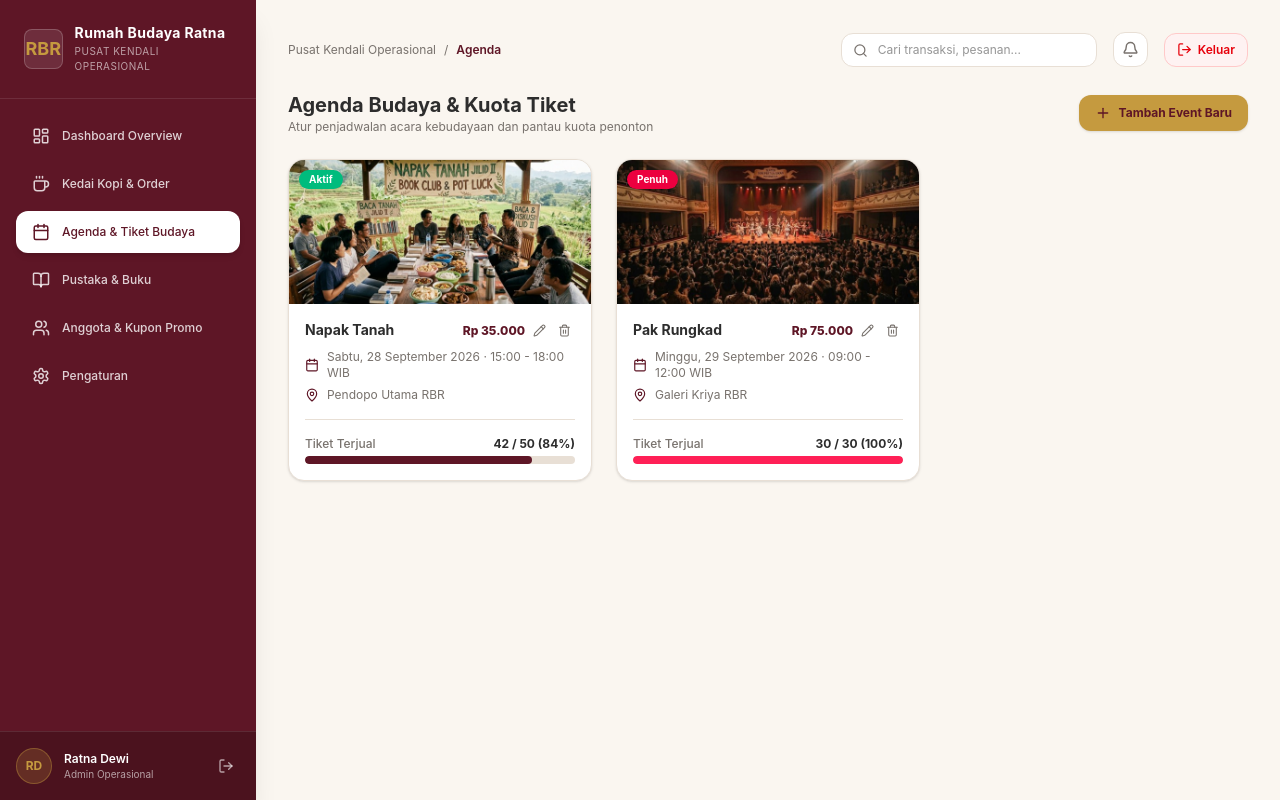
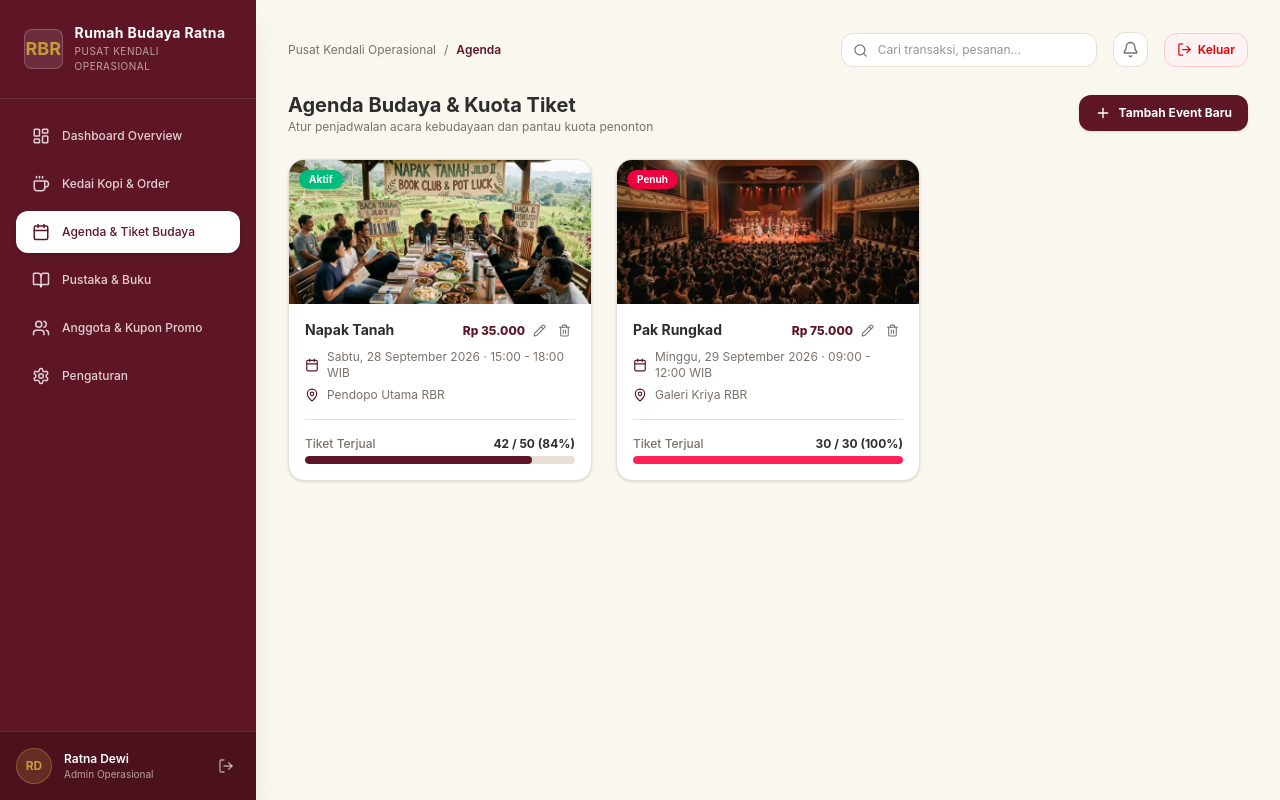
Before and after one commit to maskrisnaaji-cmyk/forntend-admin-rbr, a Next.js app: page /agenda in a window 1280 px wide. Built offline with nearby package versions, Linux system fonts and the light colour scheme; no server answers; sample sign-in values are in the browser's storage.

Commit message:
UI: Selaraskan warna tombol Buat Kupon Promo dan Tambah Event Baru dengan tema utama

```diff
--- a/app/agenda/page.tsx
+++ b/app/agenda/page.tsx
@@ -240,7 +240,7 @@ export default function AgendaPage() {
           </div>
           <button
             onClick={handleOpenCreate}
-            className="flex items-center justify-center gap-2 rounded-xl bg-brand-gold px-4 py-2.5 text-xs font-bold text-brand-maroon shadow hover:bg-amber-400 transition-colors cursor-pointer"
+            className="flex items-center justify-center gap-2 rounded-xl bg-brand-maroon px-4 py-2.5 text-xs font-bold text-white shadow hover:bg-brand-maroon-light transition-colors cursor-pointer"
           >
             <Plus size={16} />
             <span>Tambah Event Baru</span>
--- a/app/anggota/page.tsx
+++ b/app/anggota/page.tsx
@@ -93,7 +93,7 @@ export default function AnggotaPage() {
           </div>
           <button
             onClick={handleOpenCreateCoupon}
-            className="flex items-center justify-center gap-2 rounded-xl bg-brand-gold px-4 py-2.5 text-xs font-bold text-brand-maroon shadow hover:bg-amber-400 transition-colors cursor-pointer"
+            className="flex items-center justify-center gap-2 rounded-xl bg-brand-maroon px-4 py-2.5 text-xs font-bold text-white shadow hover:bg-brand-maroon-light transition-colors cursor-pointer"
           >
             <Plus size={16} />
             <span>Buat Kupon Promo</span>
```
